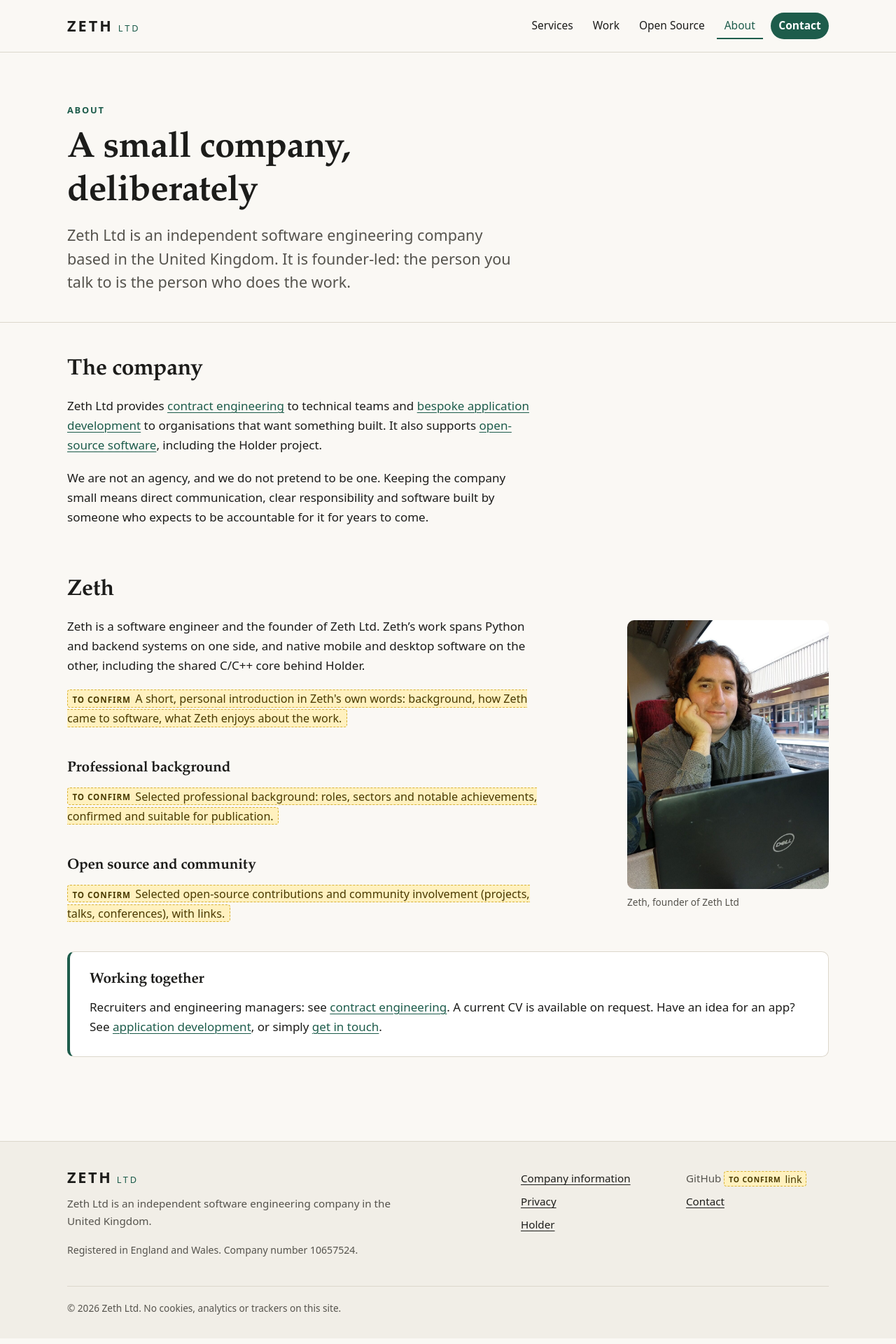
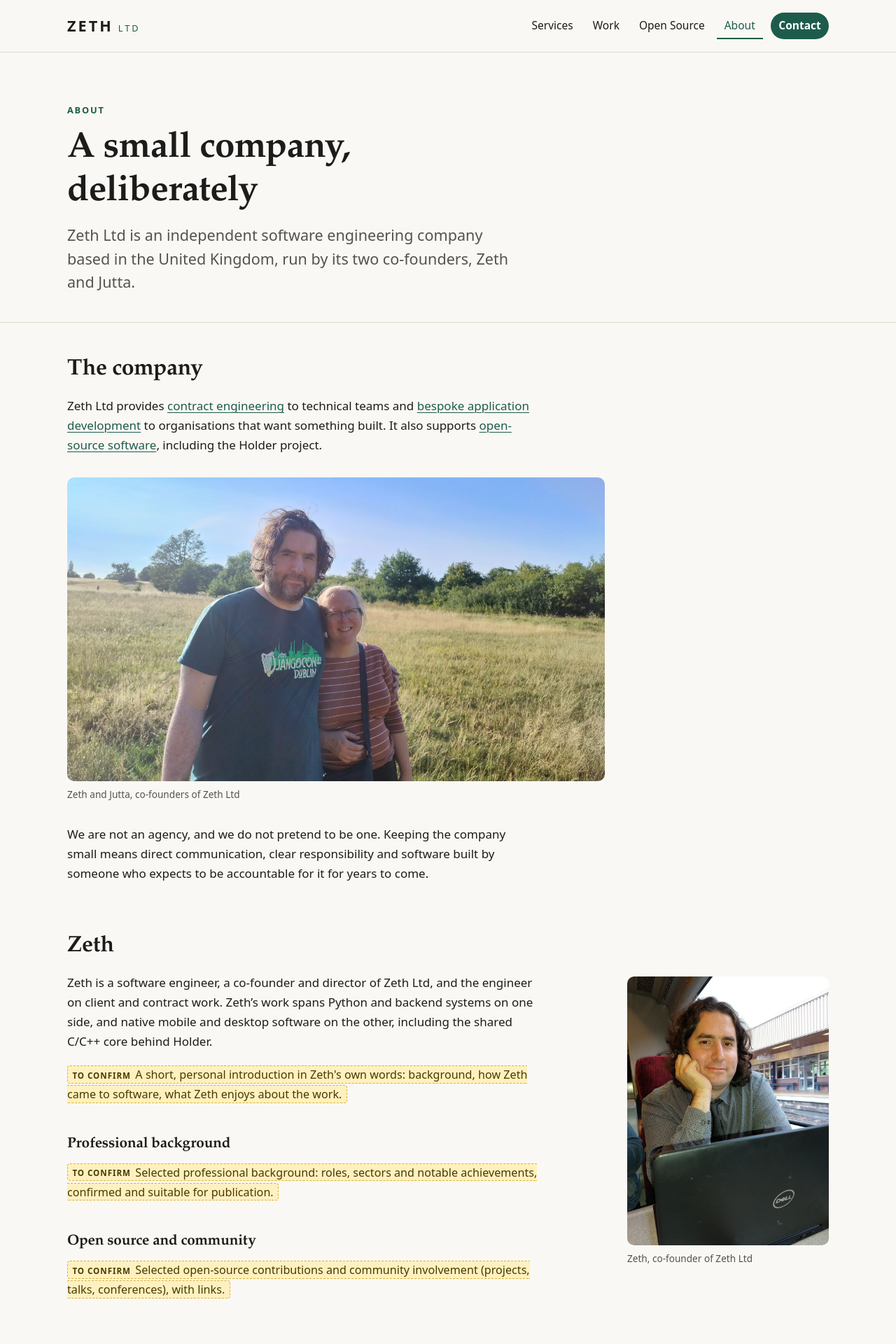
Before and after one commit to zeth/zeth.net, a Jekyll site: the page built from about/index.md, in a window 1280 px wide. Shown: the top 1920 px of the page at 70% size. Built offline with Jekyll 4.4.1, drawn with Linux system fonts in a browser that asks for light colours; some of the changed text lies outside the part shown.

Commit message:
Add Jutta as co-founder, director and company secretary
List company officers on the Company page, introduce Jutta on the About
page with a photo of both co-founders, and update founder wording.

```diff
--- a/about/index.md
+++ b/about/index.md
@@ -5,16 +5,20 @@
 heading: A small company, deliberately
 lede: >-
   Zeth Ltd is an independent software engineering company based in the
-  United Kingdom. It is founder-led: the person you talk to is the person
-  who does the work.
+  United Kingdom, run by its two co-founders, Zeth and Jutta.
 description: >-
   About Zeth Ltd, an independent, founder-led UK software engineering
-  company, and Zeth, the engineer behind it.
+  company, and Zeth and Jutta, the people behind it.
 ---
 
 ## The company
 
 Zeth Ltd provides [contract engineering]({{ '/services/contract-engineering/' | relative_url }}) to technical teams and [bespoke application development]({{ '/services/app-development/' | relative_url }}) to organisations that want something built. It also supports [open-source software]({{ '/open-source/' | relative_url }}), including the Holder project.
+
+<figure class="wide-photo">
+  <img src="{{ '/assets/images/zeth-and-jutta.jpg' | relative_url }}" alt="Zeth and Jutta standing together in a sunny meadow" width="1400" height="790" loading="lazy">
+  <figcaption>Zeth and Jutta, co-founders of Zeth Ltd</figcaption>
+</figure>
 
 We are not an agency, and we do not pretend to be one. Keeping the company small means direct communication, clear responsibility and software built by someone who expects to be accountable for it for years to come.
 
@@ -22,10 +26,10 @@
 
 <figure class="portrait">
   <img src="{{ '/assets/images/zeth-portrait.jpg' | relative_url }}" alt="Zeth sitting at a laptop on a train, smiling at the camera" width="900" height="1200" loading="lazy">
-  <figcaption>Zeth, founder of Zeth Ltd</figcaption>
+  <figcaption>Zeth, co-founder of Zeth Ltd</figcaption>
 </figure>
 
-Zeth is a software engineer and the founder of Zeth Ltd. Zeth's work spans Python and backend systems on one side, and native mobile and desktop software on the other, including the shared C/C++ core behind Holder.
+Zeth is a software engineer, a co-founder and director of Zeth Ltd, and the engineer on client and contract work. Zeth's work spans Python and backend systems on one side, and native mobile and desktop software on the other, including the shared C/C++ core behind Holder.
 
 {% include placeholder.html text="A short, personal introduction in Zeth's own words: background, how Zeth came to software, what Zeth enjoys about the work." %}
 
@@ -37,6 +41,12 @@
 
 {% include placeholder.html text="Selected open-source contributions and community involvement (projects, talks, conferences), with links." %}
 
+## Jutta
+
+Jutta is a co-founder and director of Zeth Ltd, and its company secretary.
+
+{% include placeholder.html text="A short introduction to Jutta: her background and her part in the business." %}
+
 <div class="panel" markdown="1">
 ### Working together
 
--- a/assets/css/main.scss
+++ b/assets/css/main.scss
@@ -565,3 +565,7 @@
   box-shadow: 0 1px 2px rgba(0, 0, 0, 0.06), 0 12px 32px -12px rgba(0, 0, 0, 0.25);
 }
 .screenshot figcaption { font-size: 0.85rem; color: var(--muted); margin-top: 0.7rem; }
+
+.wide-photo { margin: 2rem 0; max-width: 48rem !important; }
+.wide-photo img { border-radius: var(--radius); }
+.wide-photo figcaption { font-size: 0.85rem; color: var(--muted); margin-top: 0.5rem; }
--- a/index.html
+++ b/index.html
@@ -79,13 +79,13 @@
 
 <section class="section section--alt" aria-labelledby="about-teaser">
   <div class="container person">
-    <img src="{{ '/assets/images/zeth-headshot.jpg' | relative_url }}" alt="Zeth, founder of Zeth Ltd" width="480" height="480" loading="lazy">
+    <img src="{{ '/assets/images/zeth-headshot.jpg' | relative_url }}" alt="Zeth, co-founder of Zeth Ltd" width="480" height="480" loading="lazy">
     <div>
       <p class="eyebrow">About</p>
       <h2 id="about-teaser">A founder-led engineering company</h2>
       <p>
-        Zeth Ltd is small on purpose. When you work with us, you work directly with
-        Zeth, the engineer who founded the company and does the work, from the first
+        Zeth Ltd is small on purpose, run by its co-founders, Zeth and Jutta. When you
+        work with us, the engineering is done by Zeth directly, from the first
         conversation to the finished release.
       </p>
       <a class="arrow-link" href="{{ '/about/' | relative_url }}">About Zeth and the company</a>
```
Also changed, not shown: _data/company.yml (+7 -1 lines), company/index.md (+2 -0 lines), README.md, assets/images/zeth-and-jutta.jpg (added).
